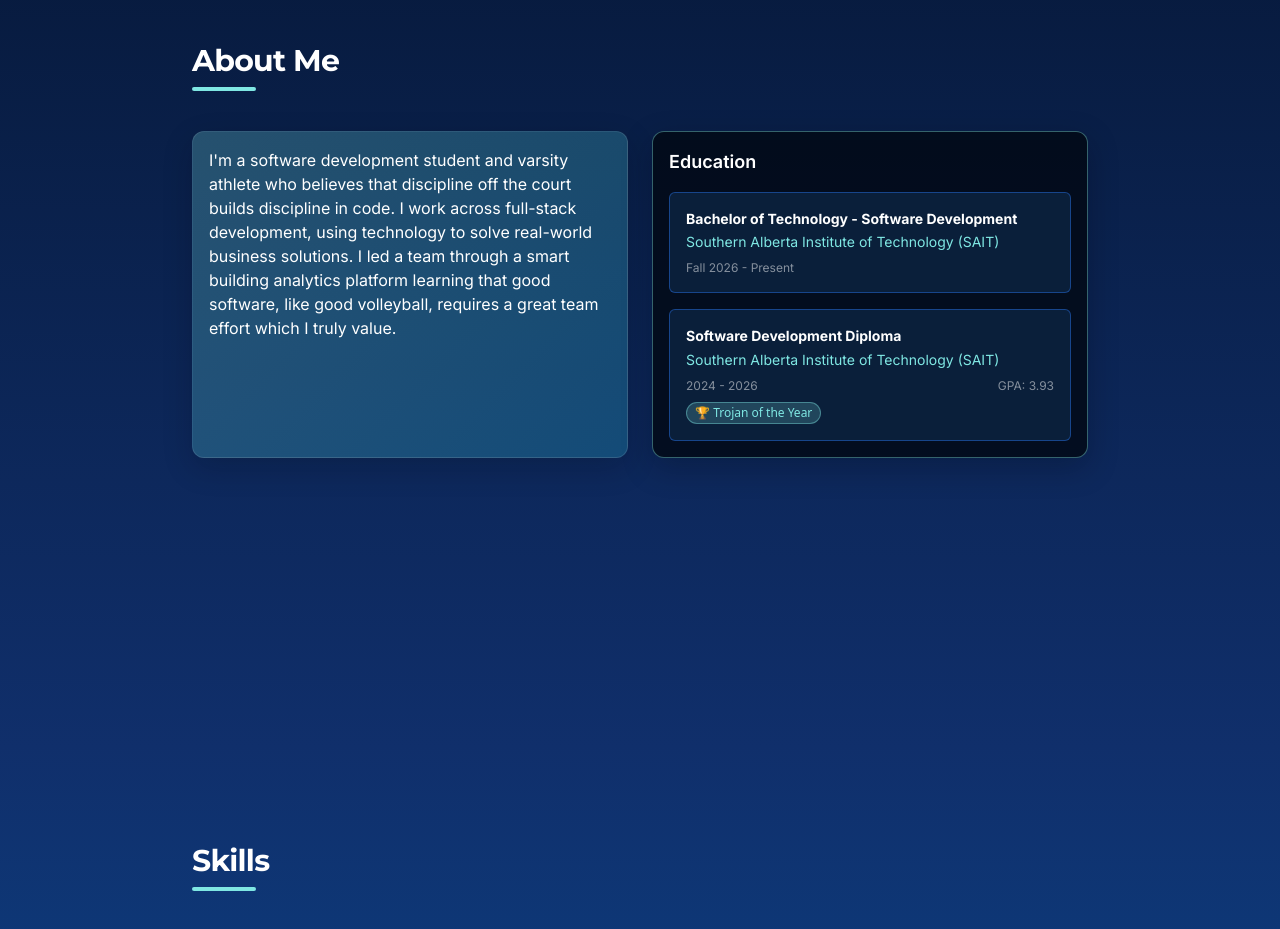
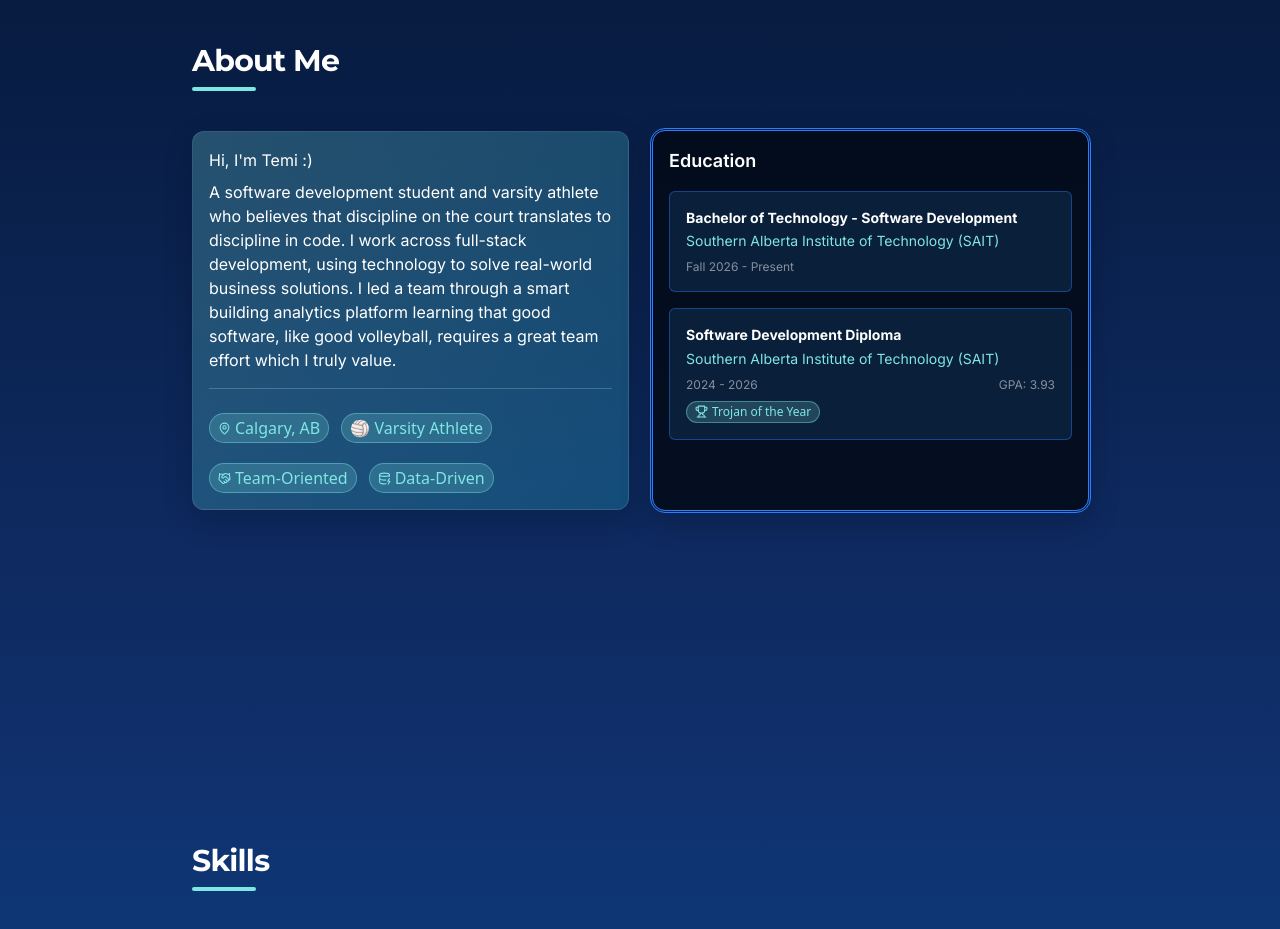
Before and after one commit to Temsters/Portfolio, a Next.js app: page / in a window 1280 px wide. Shown: the part 920-1849 px from the top of the page. Built offline with nearby package versions, Linux system fonts and the light colour scheme.

Commit message:
add about section with bio, education cards, and stats

```diff
--- a/app/_components/About.js
+++ b/app/_components/About.js
@@ -1,4 +1,6 @@
 "use client";
+
+import { MapPin, Handshake, Trophy, DatabaseZap } from "lucide-react";
 
 export default function About() {
 
@@ -31,14 +33,30 @@ export default function About() {
 
           {/* Left - Bio */}
           <div className="flex-1 max-h-full rounded-xl border border-white/10 bg-[linear-gradient(135deg,_rgba(127,231,227,0.25)_0%,_rgba(41,182,209,0.25)_100%)] p-4 shadow-[0_10px_30px_rgba(2,8,18,0.2)]">
-            <p>I&apos;m a software development student and varsity athlete who believes that discipline off the court builds discipline in code.
+            <p className="mb-2 bg-[[#0A1F3A]] ">Hi, I&apos;m Temi :)</p>
+            <p>A software development student and varsity athlete who believes that discipline on the court translates to discipline in code.
               I work across full-stack development, using technology to solve real-world business solutions.
               I led a team through a smart building analytics platform learning that good software, like good volleyball, requires a great team effort which I truly value.
             </p>
+
+            {/*Quick Stats Row*/}
+          <div className="flex flex-wrap center gap-3 mt-4 pt-4 border-t border-white/20">
+              <span className="inline-flex items-center gap-1 mt-2 text-md bg-[rgba(127,231,227,0.2)] text-[var(--surface)] border border-[var(--surface)]/40 rounded-full px-2 py-0.5 align-middle">
+                <MapPin size={13} /> Calgary, AB
+              </span>
+              <span className="inline-flex items-center gap-1 mt-2 text-md bg-[rgba(127,231,227,0.2)] text-[var(--surface)] border border-[var(--surface)]/40 rounded-full px-2 py-0.5 align-middle">
+                🏐 Varsity Athlete</span>
+              <span className="inline-flex items-center gap-1 mt-2 text-md bg-[rgba(127,231,227,0.2)] text-[var(--surface)] border border-[var(--surface)]/40 rounded-full px-2 py-0.5 align-middle">
+              <Handshake size={13} /> Team-Oriented
+              </span>
+              <span className="inline-flex items-center gap-1 mt-2 text-md bg-[rgba(127,231,227,0.2)] text-[var(--surface)] border border-[var(--surface)]/40 rounded-full px-2 py-0.5 align-middle">
+                <DatabaseZap size={13} /> Data-Driven
+              </span>
           </div>
+        </div>
 
           {/* Right - Education */}
-          <div className="flex-1 rounded-xl border border-[var(--surface)]/40 bg-[#020812]/80 p-4 flex flex-col gap-4 shadow-[0_10px_30px_rgba(2,8,18,0.25)]">
+          <div className="flex-1 rounded-xl outline-3 outline-double outline-blue-500 bg-[#020812]/80 p-4 flex flex-col gap-4 shadow-[0_10px_30px_rgba(2,8,18,0.25)]">
             <p className="text-lg font-semibold text-white">Education</p>
             {education.map((edu, i) => (
               <div key={i} className="rounded-md border border-blue-500/40 bg-[#0A1F3A] p-4">
@@ -49,8 +67,8 @@ export default function About() {
                   {edu.gpa && <p className="text-white/50 text-xs">{edu.gpa}</p>}
                 </div>
                 {edu.badge && (
-                  <span className="inline-block mt-2 text-xs bg-[rgba(127,231,227,0.2)] text-[var(--surface)] border border-[var(--surface)]/40 rounded-full px-2 py-0.5">
-                    🏆 {edu.badge}
+                  <span className="inline-flex items-center gap-1 mt-2 text-xs bg-[rgba(127,231,227,0.2)] text-[var(--surface)] border border-[var(--surface)]/40 rounded-full px-2 py-0.5 align-middle">
+                    <Trophy size={13} /> {edu.badge}
                   </span>
                 )}
               </div>
--- a/package.json
+++ b/package.json
@@ -9,6 +9,7 @@
     "lint": "eslint"
   },
   "dependencies": {
+    "lucide-react": "^1.31.0",
     "next": "16.2.10",
     "react": "19.2.4",
     "react-dom": "19.2.4",
```
Also changed, not shown: 1 other file (tests, documents, lock files or other folders).
